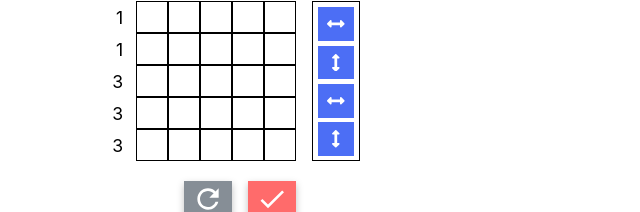
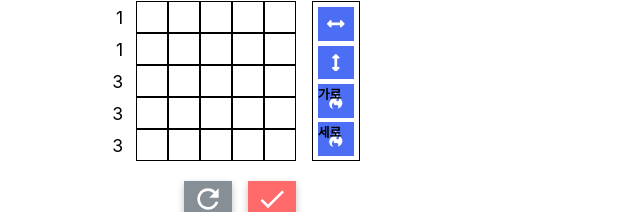
Before and after one commit to gitpcu/pcu_playground, a React (Create React App) app: page / in a window 1280 px wide. Shown: the part 223-435 px from the top of the page, without its empty margins (0-640 px from the left). Built offline with nearby package versions, Linux system fonts and the light colour scheme.

Commit message:
초기화 오류 수정

```diff
--- a/src/components/NemoBoard/NemoBoard.tsx
+++ b/src/components/NemoBoard/NemoBoard.tsx
@@ -115,7 +115,7 @@ class NemoBoard extends Component<NemoBoardProps> {
         currentLogic: this.props.stage.logic,
         reset: false
     }
-    currentLogic: number[][] = this.props.stage.logic;
+    currentLogic: number[][];
     convertValue: { indexI: string[], indexJ: string[] } = convertLogic(this.props.stage.logic);
     blockCount: number = 0;
     currentCount: number = 0;
@@ -132,6 +132,8 @@ class NemoBoard extends Component<NemoBoardProps> {
     }
     componentDidMount() {
         this.board.current.style.width = `${this.props.stage.logic.length*2}rem`;
+        this.currentLogic = this.props.stage.logic;
+        this.currentCount = this.blockCount;
     }
 
     submitDataListener = () => {
@@ -155,7 +157,9 @@ class NemoBoard extends Component<NemoBoardProps> {
         waitAnim(document.querySelectorAll('.blocked')[0] as HTMLElement).then(() => this.props.callBackClear());
     }
     refreshDataListener = () => {
-        this.currentCount = this.blockCount;
+        this.currentLogic = this.props.stage.logic;
+        this.blockCount = 0;
+
         this.setState({
             reset: !this.state.reset
         })
@@ -261,8 +265,8 @@ class NemoBoard extends Component<NemoBoardProps> {
                         <span>아이템 목록</span>
                         <NemoItem type="checkHorizontal" action={itemActions} />
                         <NemoItem type="checkVertical" action={itemActions} />
-                        <NemoItem type="checkHorizontal" action={itemActions} />
-                        <NemoItem type="checkVertical" action={itemActions} />
+                        <NemoItem type="burnHorizontal" action={itemActions} />
+                        <NemoItem type="burnVertical" action={itemActions} />
                     </div>
                 </div>
                 <NemoButtons refreshDataListener={refreshDataListener} submitDataListener={submitDataListener} />
--- a/src/components/NemoItem/NemoItem.scss
+++ b/src/components/NemoItem/NemoItem.scss
@@ -1,8 +1,10 @@
 @import '../../styles/utils.scss';
 
 .NemoItem {
+    position: relative;
     display: flex;
     justify-content: center;
+    align-items: center;
     padding: 0.5rem;
     margin: 0.3rem;
     background-color: $oc-indigo-6;
@@ -11,4 +13,11 @@
         background-color: $oc-orange-6;
         outline: none;
     }
+    div {
+        position: absolute;
+        top: 0;
+        left: 0;
+        font-size: 0.8rem;
+        font-weight: 700;
+    }
 }
--- a/src/components/NemoItem/NemoItem.tsx
+++ b/src/components/NemoItem/NemoItem.tsx
@@ -1,6 +1,7 @@
 import React from 'react'
 import './NemoItem.scss';
 import { FaArrowsAltH, FaArrowsAltV,  } from 'react-icons/fa';
+import { GoFlame } from "react-icons/go";
 
 interface NemoItemProps {
     type: string;
@@ -29,10 +30,42 @@ const NemoItem = (prop: NemoItemProps) => {
         }
     }
 
+    const icon = () => {
+        switch(prop.type) {
+            case 'checkHorizontal':
+                return(
+                    <FaArrowsAltH size={size} color={color} />
+                )
+            case 'checkVertical':
+                return(
+                    <FaArrowsAltV size={size} color={color} />
+                )
+            case 'burnHorizontal':
+                return(
+                    <>
+                    <div>가로</div>
+                    <GoFlame size={size} color={color} />
+                    </>
+                )
+            case 'burnVertical':
+                return(
+                    <>
+                    <div>세로</div>
+                    <GoFlame size={size} color={color} />
+                    </>
+                )
+        }
+    }
+
     return(
         <div className="NemoItem" onClick={itemClick} tabIndex={-1}>
-            {type == 'checkHorizontal' && <FaArrowsAltH size={size} color={color} />}
+            {icon()}
+            {/* {type == 'checkHorizontal' && <FaArrowsAltH size={size} color={color} />}
             {type == 'checkVertical' && <FaArrowsAltV size={size} color={color} />}
+            {type == 'burnHorizontal' && <GoFlame size={size} color={color} />}
+            {type == 'burnHorizontal' && <span>가로</span>}
+            {type == 'burnVertical' && <GoFlame size={size} color={color} />}
+            {type == 'burnVertical' && <span>세로</span>} */}
         </div>
     )
 }
```
Also changed, not shown: src/static/colorLotation.ts (deleted, +0 -11 lines).
